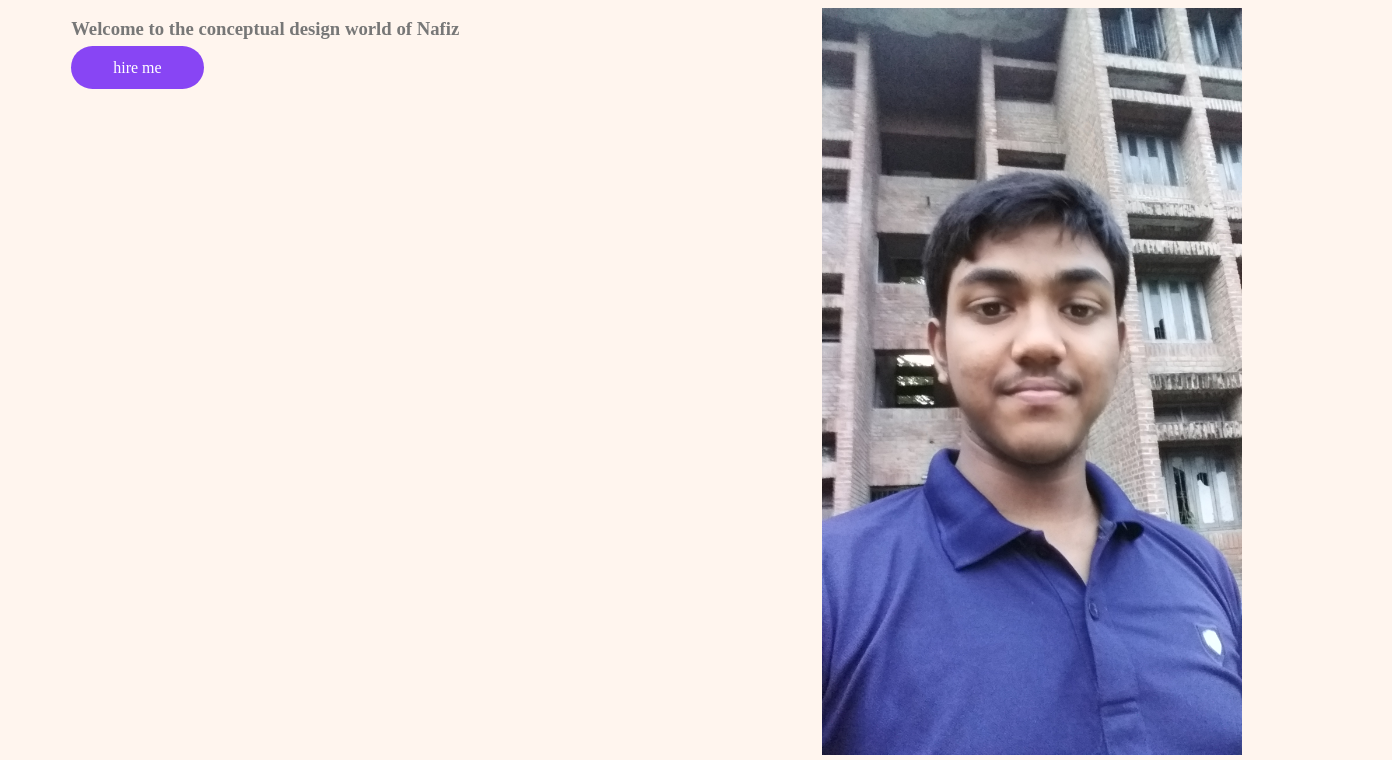
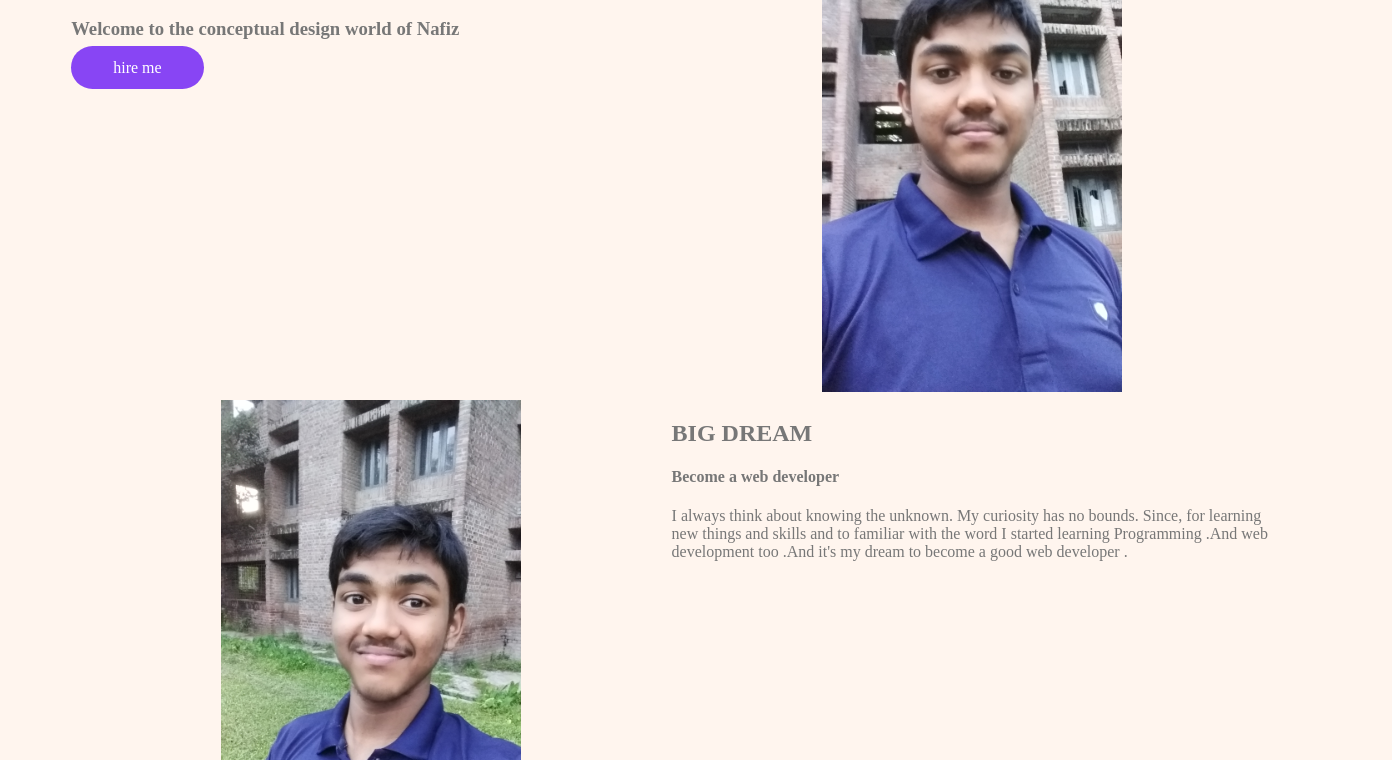
Before and after one commit to Shahriar-Kamal-Nafiz/My-Portfolio, a plain HTML site: page index.html in a window 1280 px wide. Shown: the part 150-910 px from the top of the page, 1392 px wide, since content can reach past the window. Drawn offline with Linux system fonts and the light colour scheme.

Commit message:
Set photo

```diff
--- a/styles.css
+++ b/styles.css
@@ -14,10 +14,8 @@
     float:left;
     }
   .side-img{
-    width:70%;
+    width:50%;
     padding-left:25% ;
-    padding-top:25% ;
-    padding-right:25% ;
     }
   .primary-btn{
     color:white;
```
